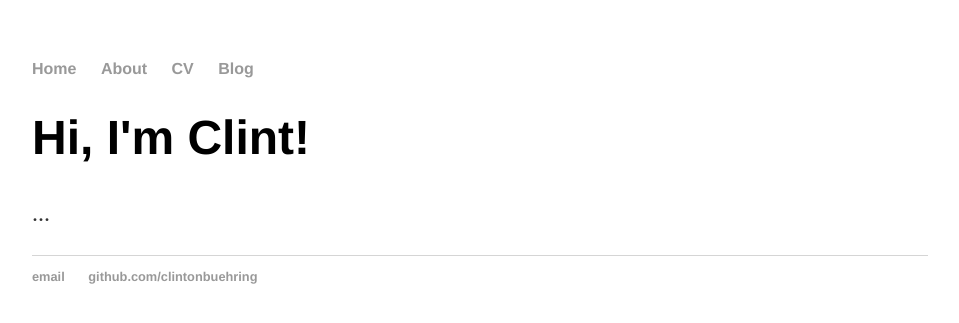
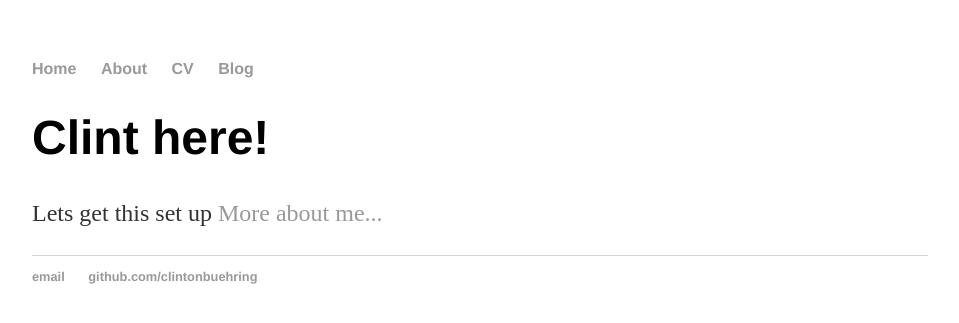
Before and after one commit to clintonbuehring/clintonbuehring.github.io, a Jekyll site: the page built from index.html, in a window 1280 px wide. Shown: the top 323 px of the page, without its empty margins (160-1119 px from the left). Built offline with Jekyll 4.4.1, drawn with Linux system fonts in a browser that asks for light colours.

Commit message:
Update index.html

```diff
--- a/index.html
+++ b/index.html
@@ -1,30 +1,8 @@
-<!DOCTYPE html>
-<html>
-	<head>
-		<title>Clinton Buehring</title>
-		<!-- link to main stylesheet -->
-		<link rel="Stylesheet" type="text/css" href="/css/main.css">
-	</head>
-	<body>
-		<nav>
-    		<ul>
-        		<li><a href="/">Home</a></li>
-	        	<li><a href="/about">About</a></li>
-        		<li><a href="/cv">CV</a></li>
-        		<li><a href="/blog">Blog</a></li>
-    		</ul>
-		</nav>
-		<div class="container">
-    		<div class="blurb">
-        		<h1>Hi, I'm Clint!</h1>
-				<p>...</p>
-    		</div><!-- /.blurb -->
-		</div><!-- /.container -->
-		<footer>
-    		<ul>
-        		<li><a href="mailto:clintonbuehring@yahoo.com">email</a></li>
-        		<li><a href="https://github.com/clintonbuehring">github.com/clintonbuehring</a></li>
-			</ul>
-		</footer>
-	</body>
-</html>
+---
+layout: default
+title: Clinton Buehring
+---
+<div class="blurb">
+	<h1>Clint here!</h1>
+	<p>Lets get this set up <a href="/about">More about me...</a></p>
+</div><!-- /.blurb -->
```
